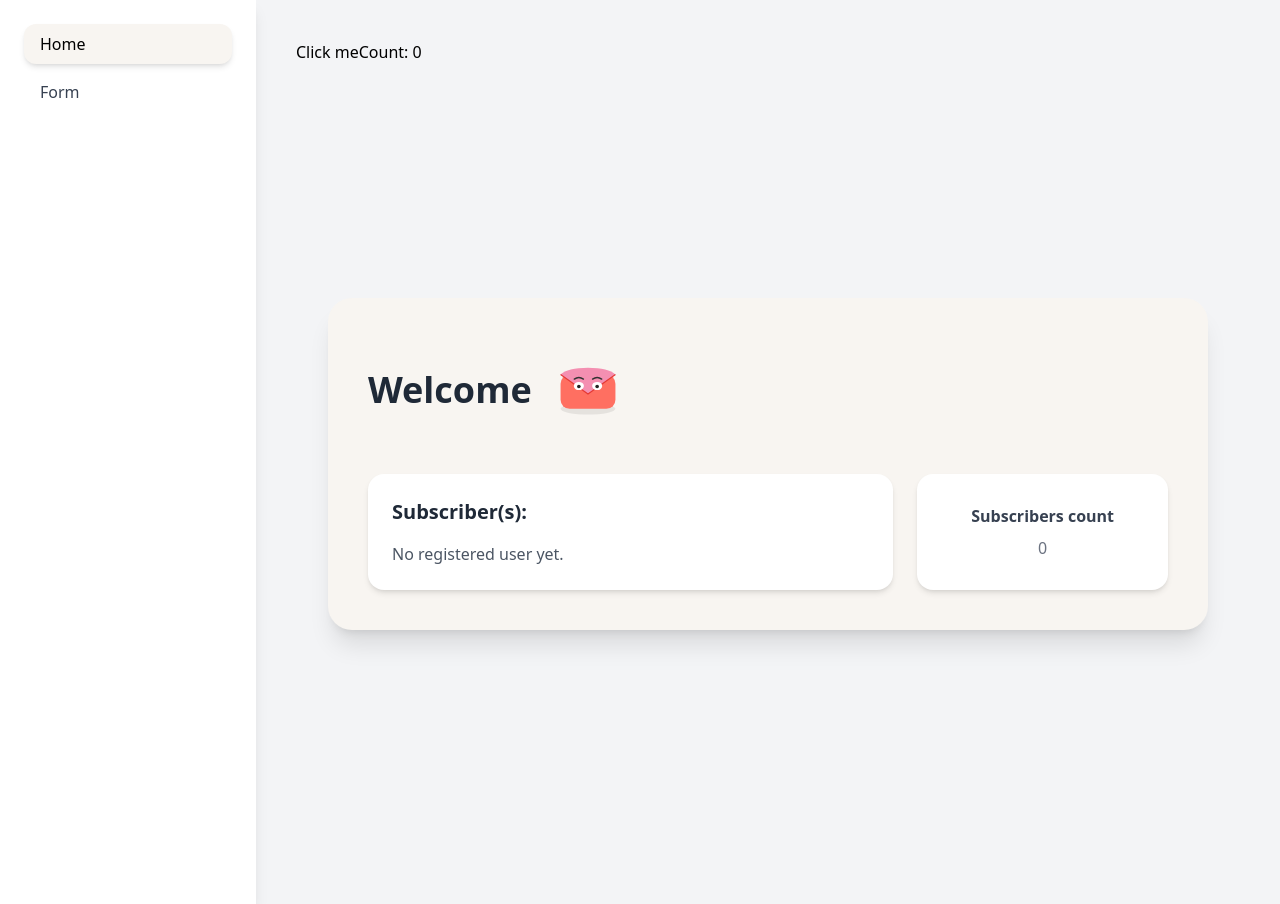
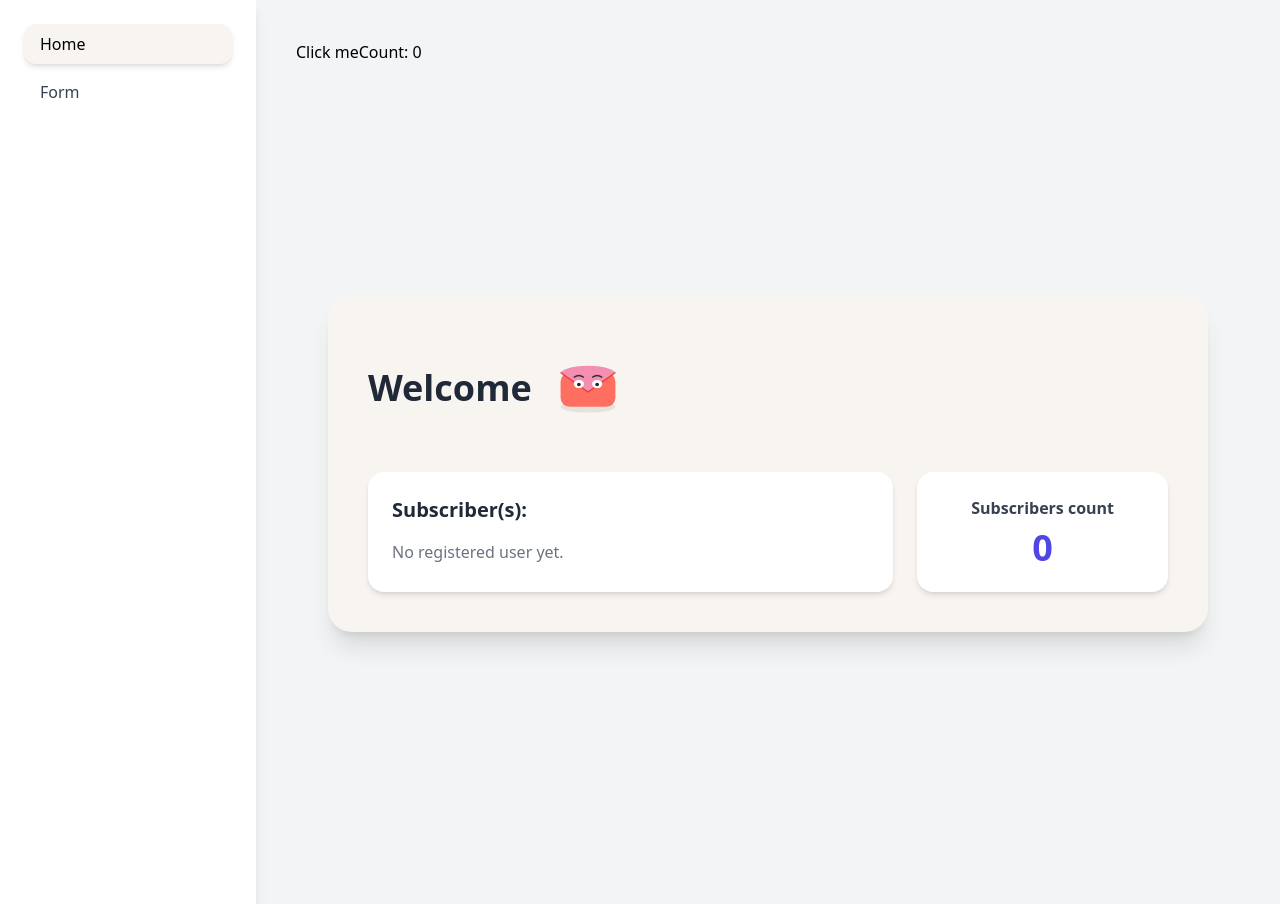
Before and after one commit to myvco/Jest-tests, a React (Vite) app: page / in a window 1280 px wide. Built offline with nearby package versions, Linux system fonts and the light colour scheme.

Commit message:
Add cypress tests E2E

```diff
--- a/src/component/Form.jsx
+++ b/src/component/Form.jsx
@@ -5,6 +5,7 @@
 
 import React, { useState, useEffect } from 'react';
 import { ToastContainer, toast } from 'react-toastify';
+import { useNavigate } from "react-router-dom";
 
 import {
     validateAge,
@@ -82,6 +83,7 @@ function Form() {
       const [errors, setErrors] = useState({});
       const [touched, setTouched] = useState({});
       const [isValid, setIsValid] = useState(false);
+      const navigate = useNavigate();
 
     /**
      * Validates a single form field using appropriate validator function.
@@ -225,23 +227,34 @@ function Form() {
 
       const existingUsers =
         JSON.parse(localStorage.getItem("users")) || [];
+
+        const emailAlreadyExists = existingUsers.some(
+              user => user.email === form.email
+            );
+
+        if (emailAlreadyExists) {
+          toast.error("Email already exists")
+          return
+        };
+
          existingUsers.push(form);
          localStorage.setItem("users", JSON.stringify(existingUsers));
 
          const id = toast.loading("Submitting form...");
 
          setTimeout(() => {
+           toast.update(id, {
+             render: "Form successfully submitted!",
+             type: "success",
+             isLoading: false,
+             autoClose: 1500,
+             onClose: () => navigate("/"),
+           });
+
            setForm(initialState);
            setTouched({});
            setErrors({});
            setIsValid(false);
-
-         toast.update(id, {
-           render: "Form successfully submitted!",
-           type: "success",
-           isLoading: false,
-           autoClose: 3000,
-         });
          }, 300);
    };
 
--- a/src/pages/Home.jsx
+++ b/src/pages/Home.jsx
@@ -30,21 +30,18 @@ function Home() {
               Subscriber(s):
             </h2>
 
-            {users.length > 0 ? (
-              <ul className="space-y-2">
+           {users.length === 0 ? (
+             <p data-testid="no-users" className="text-gray-500">
+               No registered user yet.
+             </p>
+           ) : (
+             <ul data-testid="users-list" className="space-y-2">
                {users.map((user, index) => (
-                  <li
-                    key={index}
-                    className="text-lg font-semibold text-gray-900"
-                  >
+                 <li key={index}>
                    {user.firstname} {user.lastname}
                  </li>
                ))}
              </ul>
-            ) : (
-              <p className="text-gray-600">
-                No registered user yet.
-              </p>
            )}
           </div>
 
@@ -54,16 +51,14 @@ function Home() {
               Subscribers count
             </h3>
 
-            {users.length > 0 ? (
-              <p className="text-4xl font-bold text-indigo-600">
+            <p
+              data-testid="users-count"
+              className="text-4xl font-bold text-indigo-600"
+            >
               {users.length}
             </p>
-            ) : (
-              <p className="text-gray-500">
-                0
-              </p>
-            )}
           </div>
+
         </div>
       </div>
     </div>
```
Also changed, not shown: 1 other file (tests, documents, lock files or other folders). Lines whose indentation alone changed are shown as unchanged.
